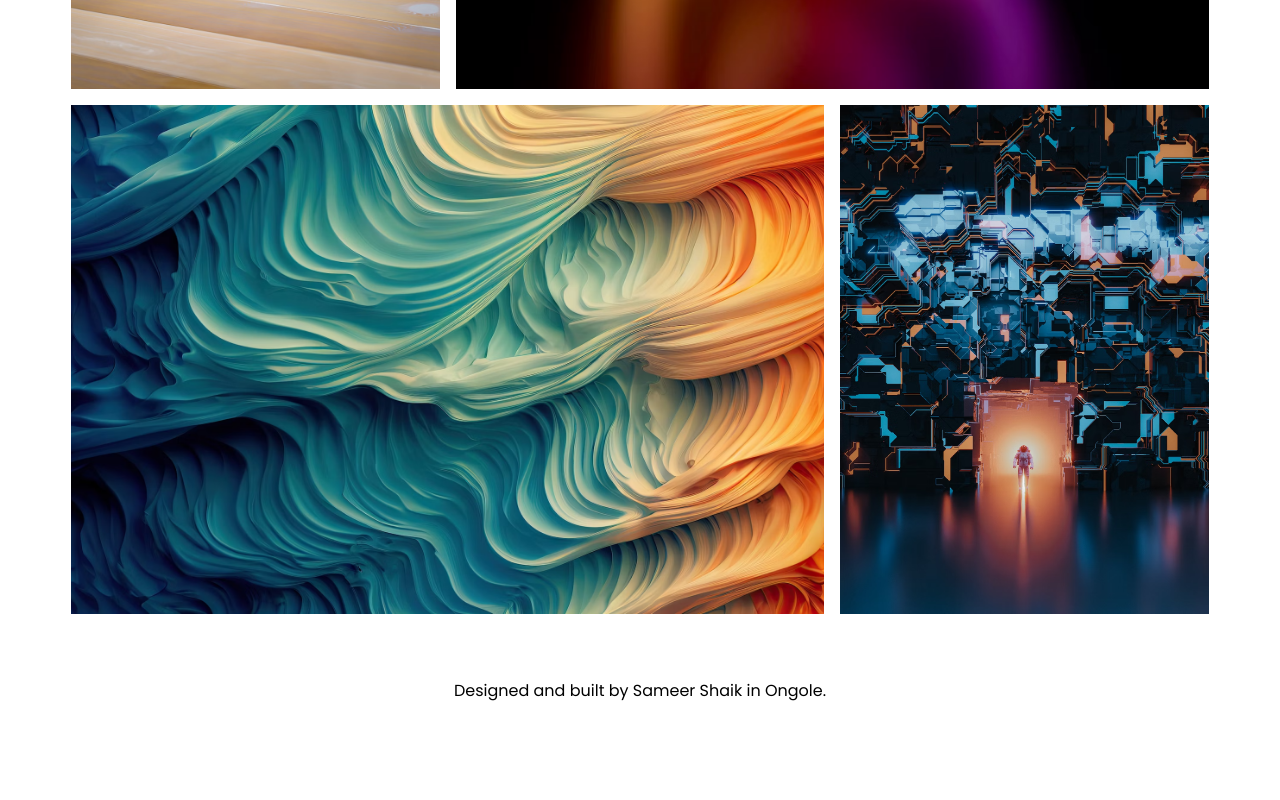
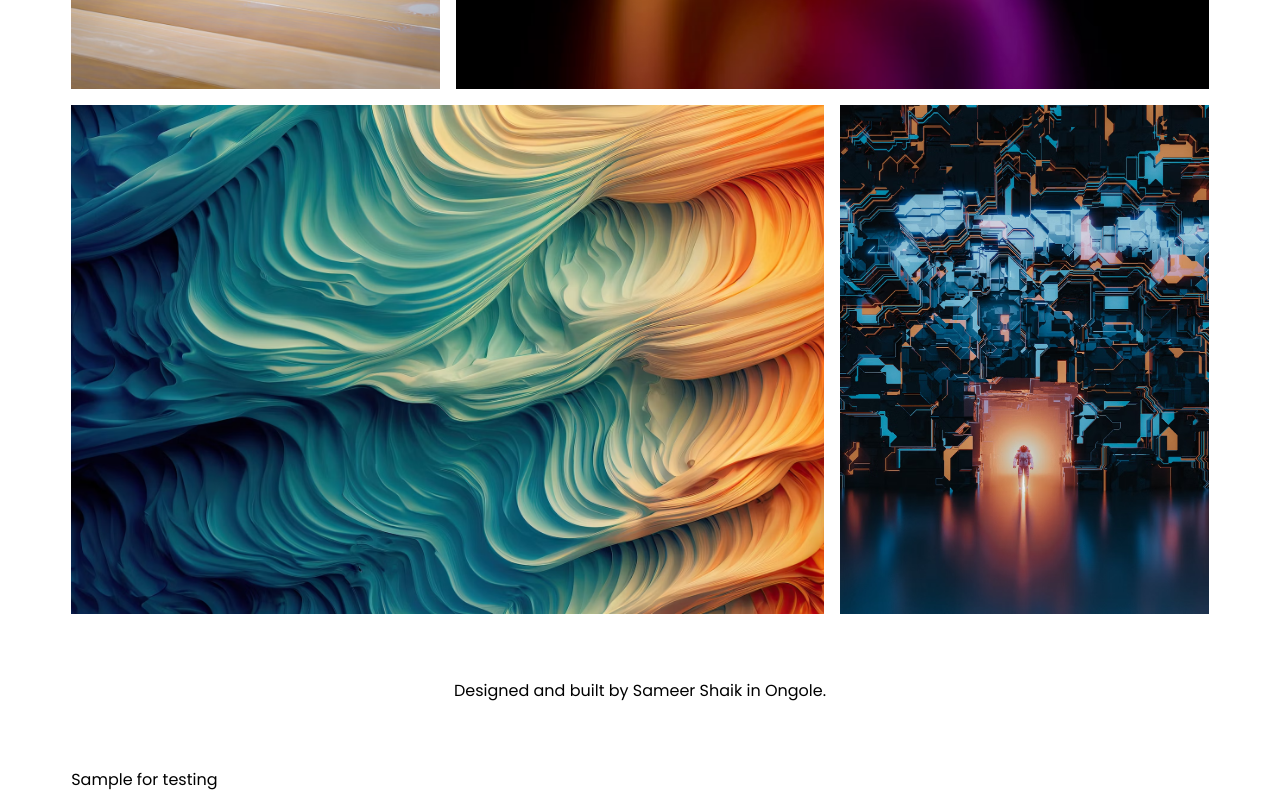
Before and after one commit to sameershaik-sudo/Artist_Profile_GRID, a plain HTML site: page index.html in a window 1280 px wide. Shown: the part 2129-2929 px from the top of the page. Before the commit the page ends 2904 px from the top, so only its background shows below. Drawn offline with Linux system fonts and the light colour scheme.

Commit message:
Test
Sample commit

```diff
--- a/index.html
+++ b/index.html
@@ -70,6 +70,7 @@
         </div>
       </div>
       <footer class="footer">Designed and built by Sameer Shaik in Ongole.</footer>
+      <span>Sample for testing</span>
     </div>
   </body>
 </html>
```
